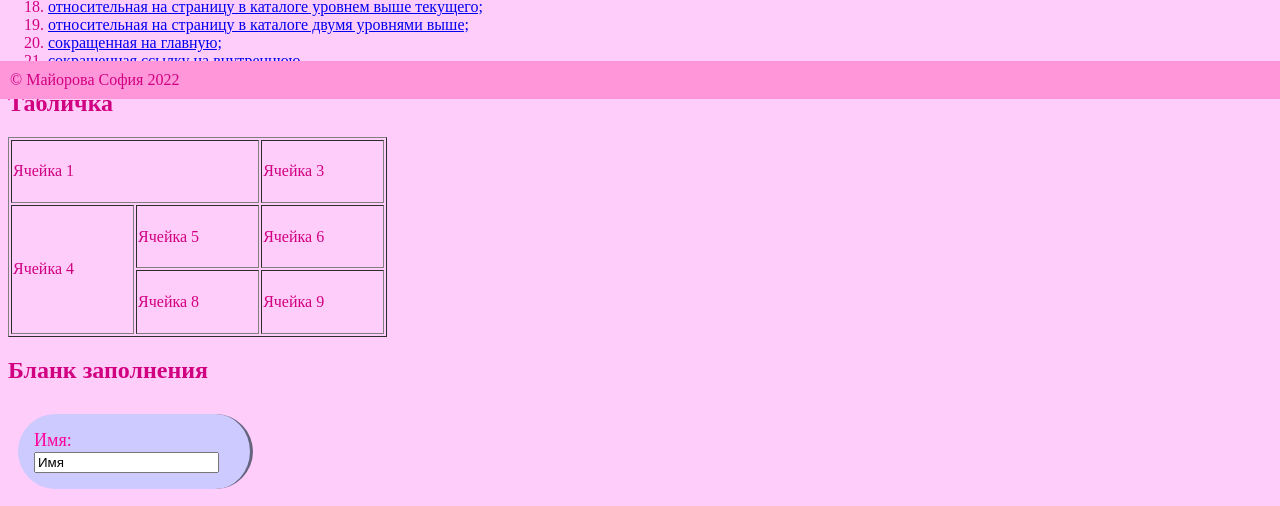
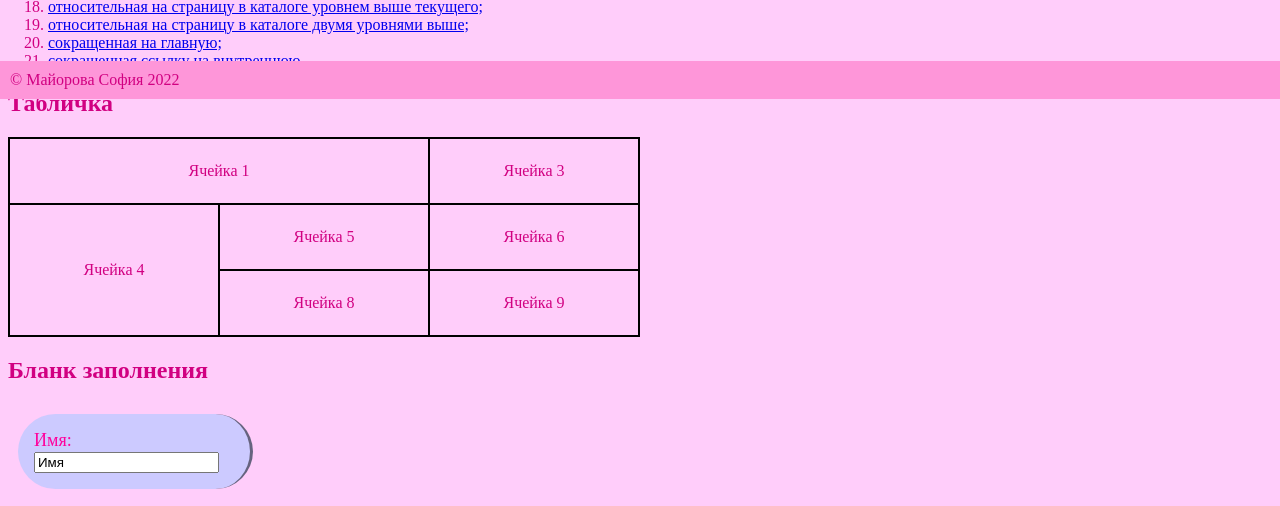
Before and after one commit to sonyamayor/mysecond.github.io, a plain HTML site: page index.html in a window 1280 px wide. Shown: the part 701-1207 px from the top of the page. Drawn offline with Linux system fonts and the light colour scheme.

Commit message:
Update style.css

```diff
--- a/style.css
+++ b/style.css
@@ -36,3 +36,37 @@ background: #00CED1;
     color: #d10081;
     width: 100%;
 }
+
+
+table
+{
+width: 50%;
+border-collapse:collapse;
+border-spacing:0;
+text-align: center;
+}
+
+table, td, th
+{
+border: 2px solid #000000;
+}
+
+.z
+{
+background-color: #ff9ec5;
+}
+
+.nh
+{
+background-color: #f8ffbb;
+}
+
+.ch
+{
+background-color: #dc98f6;
+}
+
+#otst
+{
+    margin-bottom: 55px;
+}
```
